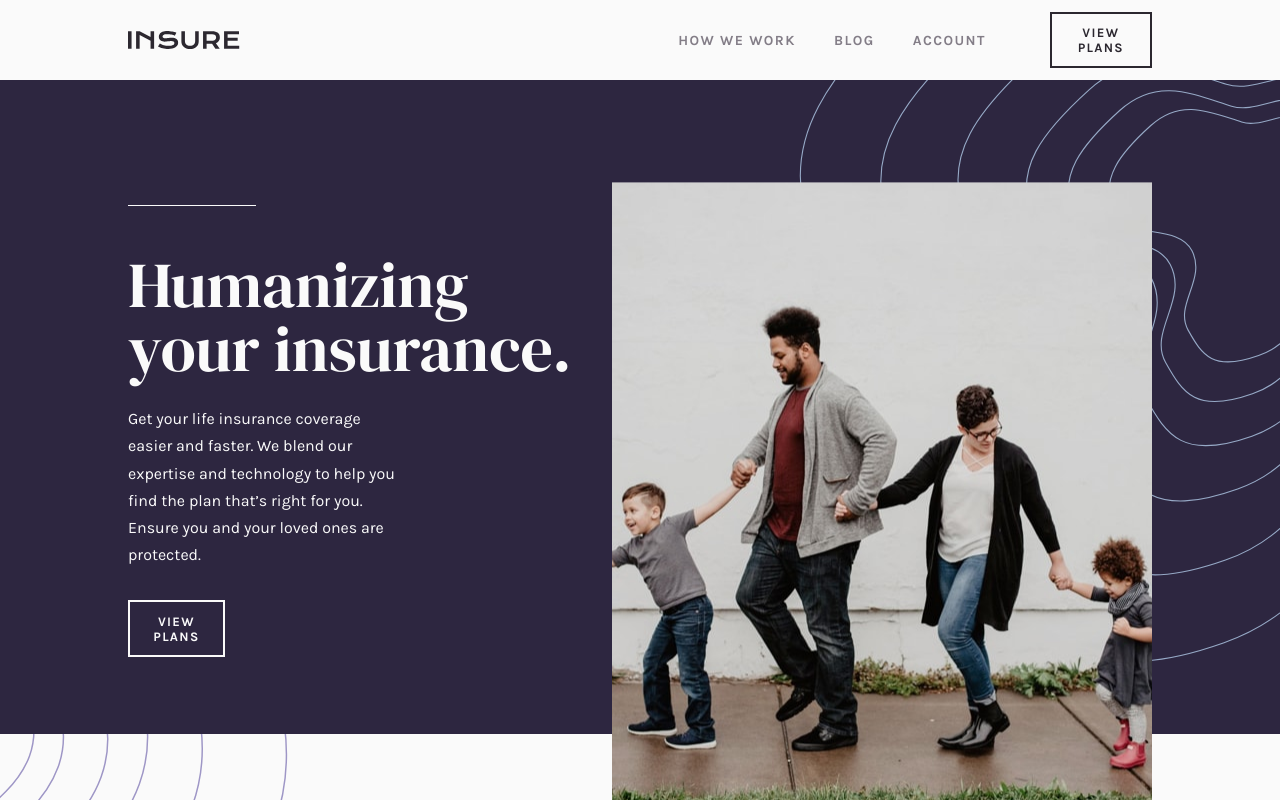
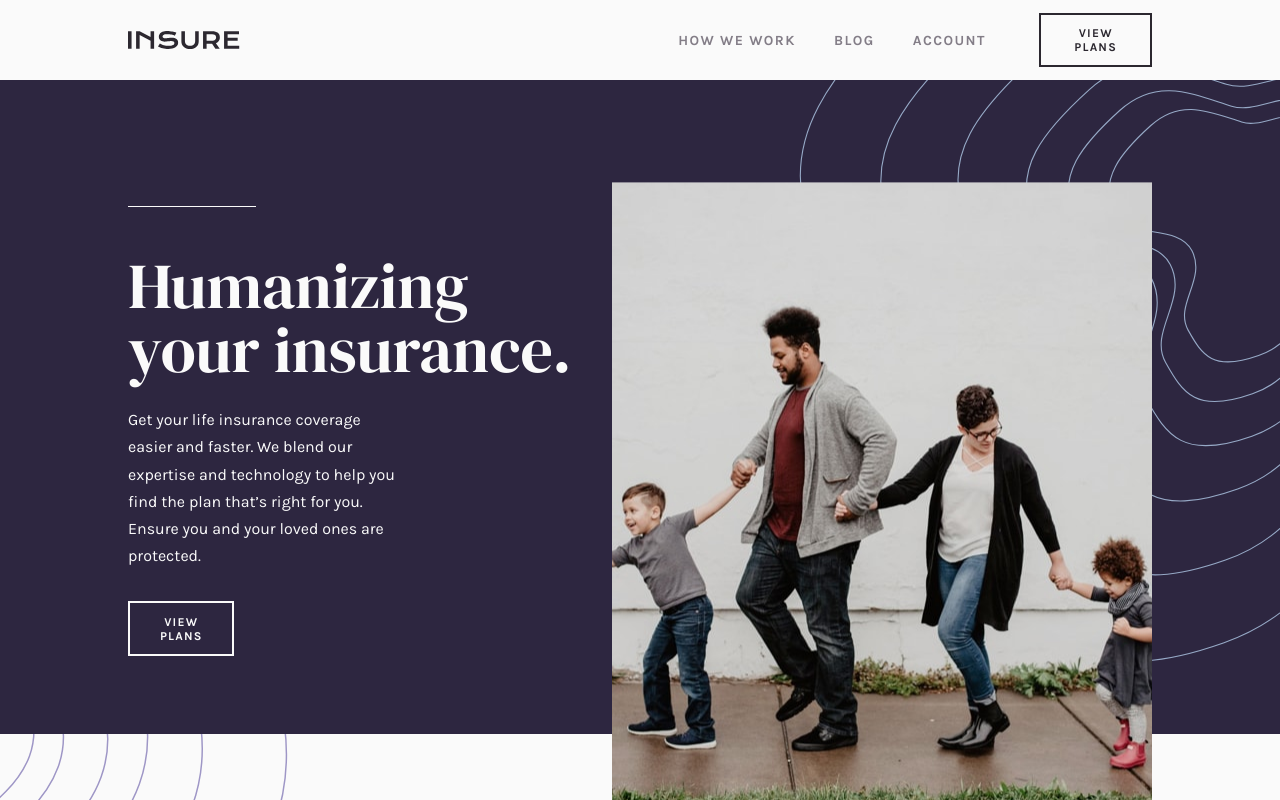
Before and after one commit to Shady-Omar/Frontend-Mentor-Challenge-39, a plain HTML site: page index.html in a window 1280 px wide. Shown: the top 800 px of the page. Drawn offline with Linux system fonts and the light colour scheme.

Commit message:
CSS Modified

```diff
--- a/main.css
+++ b/main.css
@@ -103,10 +103,10 @@ header {
     padding: 0.7rem 1rem;
     color: hsl(270, 9%, 17%);
     font-family: 'Karla', sans-serif;
-    font-size: 13px;
+    font-size: 12px;
     font-weight: 700;
     letter-spacing: 0.1em;
-    width: 20%;
+    width: 22%;
     transition: 0.2s;
     cursor: pointer;
 }
@@ -177,10 +177,10 @@ header {
     padding: 0.7rem 1rem;
     font-family: 'Karla', sans-serif;
     color: hsl(0, 0%, 98%);
-    font-size: 13px;
+    font-size: 12px;
     font-weight: 700;
     letter-spacing: 0.1em;
-    width: 20%;
+    width: 22%;
     transition: 0.2s;
     cursor: pointer;
 }
```
